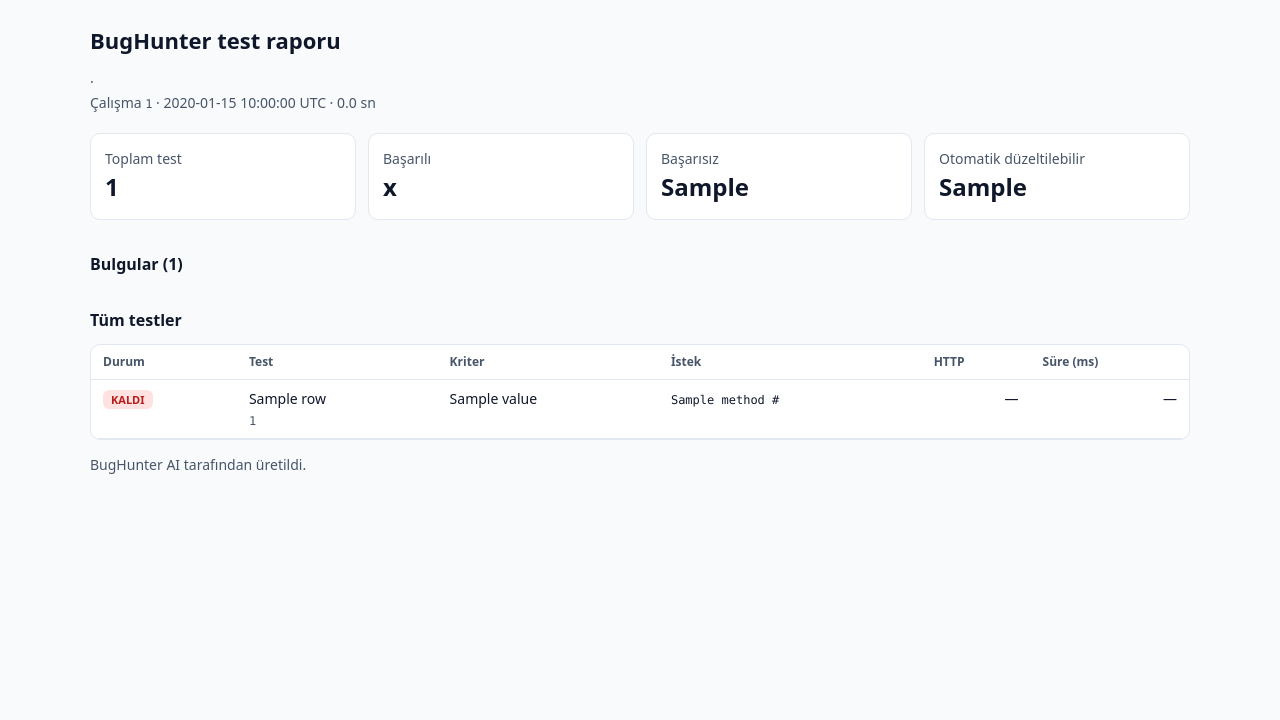
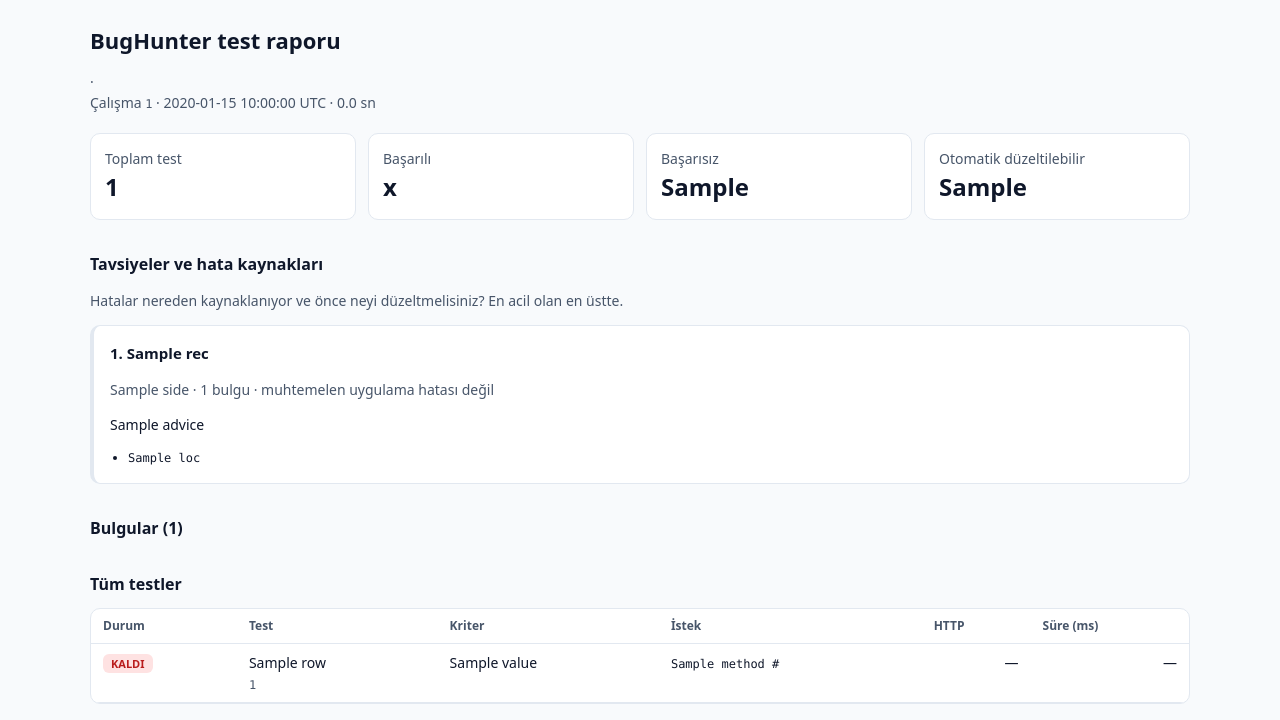
Before and after one commit to Ozlemoon/BugHunter, a FastAPI app: template core/templates/report.html in a window 1280 px wide. Shown: the top 720 px of the page. Run offline with FastAPI, Linux system fonts and the light colour scheme; the template is opened without the code that fills it: most values are stand-ins (such as "Sample title", 1, 10 or a date in 2020).

Commit message:
feat(reports): error sources and run-level advice in HTML report and CLI
The HTML report opens with "Tavsiyeler ve hata kaynakları" and each
finding states its source and exact location. hunt/scan print the same
run-level advice before the findings, plus "Hatanın kaynağı" and
"Nerede" lines per finding.

Co-Authored-By: Claude Opus 5.5 <noreply@anthropic.com>

```diff
--- a/core/templates/report.html
+++ b/core/templates/report.html
@@ -57,6 +57,14 @@
   .advice { border: 1px solid var(--line); border-radius: 8px; padding: 10px 14px; margin: 10px 0; }
   .advice ol { margin: 6px 0; padding-left: 20px; }
   .note { color: var(--muted); font-size: 12px; }
+  .source { display: grid; grid-template-columns: max-content 1fr; gap: 2px 12px; font-size: 12px;
+            background: var(--bg); border: 1px solid var(--line); border-radius: 6px; padding: 8px 10px; margin: 0 0 8px; }
+  .source dt { font-weight: 600; } .source dd code { overflow-wrap: anywhere; }
+  .rec { border-left: 4px solid var(--line); }
+  .rec.risk-high { border-left-color: var(--high); } .rec.risk-medium { border-left-color: var(--medium); }
+  .rec h4 { margin: 0 0 4px; font-size: 15px; } .rec.risk-high h4 { color: var(--high); }
+  .rec.risk-medium h4 { color: var(--medium); }
+  .rec ul { margin: 6px 0 0; padding-left: 18px; font-size: 12px; }
 </style>
 </head>
 <body>
@@ -74,6 +82,20 @@
     <div class="tile"><span class="muted">Başarısız</span><b>{{ run.summary.failed_tests }}</b></div>
     <div class="tile"><span class="muted">Otomatik düzeltilebilir</span><b>{{ run.summary.fixable_findings }}</b></div>
   </div>
+
+  {% set rec_css = {"CRITICAL": "risk-high", "HIGH": "risk-high", "MEDIUM": "risk-medium", "LOW": "risk-low"} %}
+  {% if run.recommendations %}
+  <h2>Tavsiyeler ve hata kaynakları</h2>
+  <p class="muted">Hatalar nereden kaynaklanıyor ve önce neyi düzeltmelisiniz? En acil olan en üstte.</p>
+  {% for rec in run.recommendations %}
+  <section class="card rec {{ rec_css[rec.severity.value] if rec.noteworthy else 'risk-low' }}">
+    <h4>{{ loop.index }}. {{ rec.label }}</h4>
+    <p class="muted">{{ rec.side }} · {{ rec.count }} bulgu{% if not rec.noteworthy %} · muhtemelen uygulama hatası değil{% endif %}</p>
+    <p>{{ rec.advice }}</p>
+    {% if rec.locations %}<ul>{% for loc in rec.locations %}<li><code>{{ loc }}</code></li>{% endfor %}</ul>{% endif %}
+  </section>
+  {% endfor %}
+  {% endif %}
 
   <h2>Bulgular ({{ run.findings|length }})</h2>
   {% set groups = [
@@ -95,6 +117,12 @@
     <h4 class="title">{{ r.headline if r else f.evidence.title }}</h4>
     {% if r %}
     <div class="advice">
+      {% if r.source_label %}
+      <dl class="source">
+        <dt>Hatanın kaynağı</dt><dd><strong>{{ r.source_label }}</strong> · {{ r.source_side }}</dd>
+        <dt>Nerede</dt><dd><code>{{ r.location }}</code></dd>
+      </dl>
+      {% endif %}
       <strong>Çözüm önerisi</strong>
       <p>{{ r.action }}</p>
       <ol>{% for step in r.steps %}<li>{{ step }}</li>{% endfor %}</ol>
```
Also changed, not shown: cli.py (+20 -0 lines), tests/test_engine_and_reports.py (+4 -0 lines).
